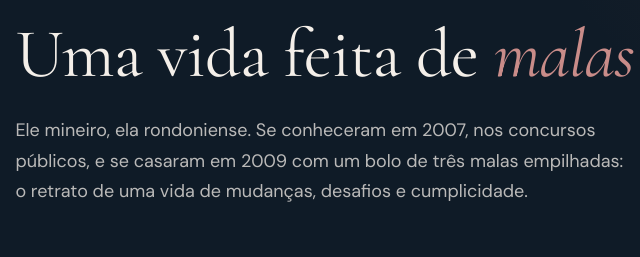
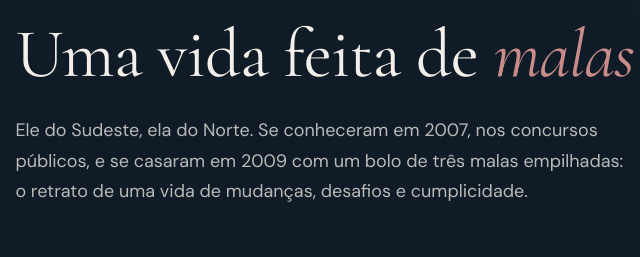
Before and after one commit to T-I-Cartorio-do-1-Oficio-de-Morrinhos/siteFamilia, a plain HTML site: page dist/index.html in a window 1280 px wide. Shown: the part 2031-2288 px from the top of the page, 55-695 px from the left. Drawn offline with Linux system fonts and the light colour scheme; animation ran at ten frames a second.

Commit message:
Texto da família: região em vez do estado (Sudeste / Norte)
Co-Authored-By: Claude Opus 5.5 <noreply@anthropic.com>
Claude-Session: https://claude.ai/code/session_01G4HENngPfEajivfR9PuJGq

```diff
--- a/dist/index.html
+++ b/dist/index.html
@@ -161,7 +161,7 @@
           <p class="chapter reveal"><span>02</span> A família</p>
           <h2 id="familia-title" class="reveal">Uma vida feita de <em>malas e raízes.</em></h2>
           <p class="lead reveal">
-            Ele mineiro, ela rondoniense. Se conheceram em 2007, nos concursos
+            Ele do Sudeste, ela do Norte. Se conheceram em 2007, nos concursos
             públicos, e se casaram em 2009 com um bolo de três malas
             empilhadas: o retrato de uma vida de mudanças, desafios e
             cumplicidade.
```
